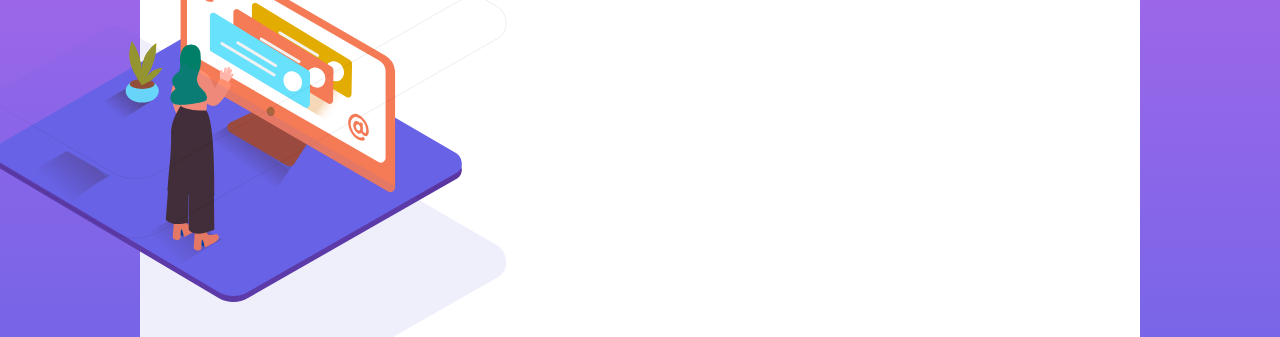
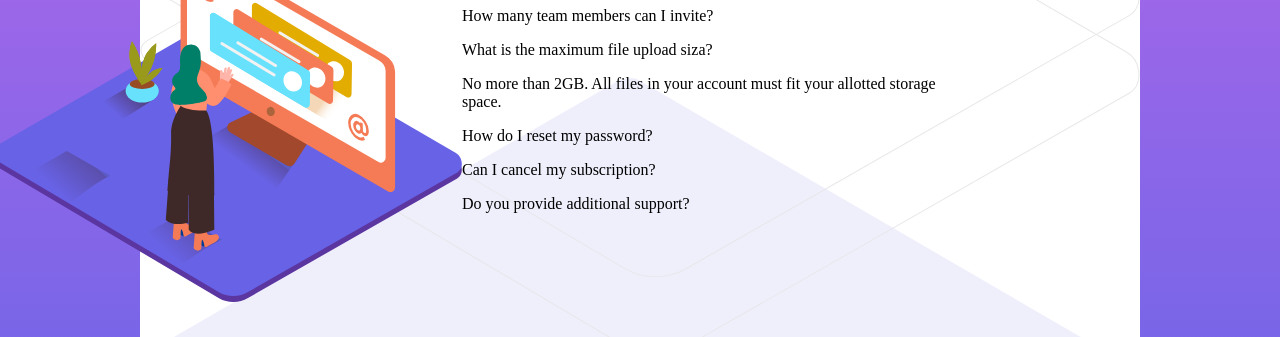
Before and after one commit to nathysanti/Faq-Accordion-card-main, a plain HTML site: page index.html in a window 1280 px wide. Shown: the part 185-522 px from the top of the page. Drawn offline with Linux system fonts and the light colour scheme.

Commit message:
feat: adicionando o conteúdo do FAQ

```diff
--- a/index.html
+++ b/index.html
@@ -1,5 +1,5 @@
 <!DOCTYPE html>
-<html lang="en">
+<html lang="pt-br">
 <head>
     <meta charset="UTF-8">
     <meta http-equiv="X-UA-Compatible" content="IE=edge">
@@ -10,37 +10,36 @@
 <body>
     <script src="./script.js"></script>
     <main class="conteiner">
-        <div>
-            <img src="./images/bg-pattern-desktop.svg" class="pattern">
+        <div class="image">
             <img src="./images/illustration-woman-online-desktop.svg" class="womandesktop">
 
         </div>
         <div class="faq">
             <h1>FAG</h1>
             <div class="faq__question">
-                <p></p>
+                <p>How many team members can I invite?</p>
                 <span><p></p></span>
             </div>
             <div class="faq__question">
-                <p></p>
+                <p>What is the maximum file upload siza?</p>
+                <span><p>No more than 2GB. All files in your account must fit your allotted storage space.</p></span>
+            </div>
+            <div class="faq__question">
+                <p>How do I reset my password?</p>
                 <span><p></p></span>
             </div>
             <div class="faq__question">
-                <p></p>
+                <p>Can I cancel my subscription?</p>
                 <span><p></p></span>
             </div>
             <div class="faq__question">
-                <p></p>
-                <span><p></p></span>
-            </div>
-            <div class="faq__question">
-                <p></p>
+                <p>Do you provide additional support?</p>
                 <span><p></p></span>
             </div>
         </div>
 
 
     </main>
-
+    <script src="./script.js"></script>
 </body>
 </html>
--- a/style.css
+++ b/style.css
@@ -10,16 +10,20 @@ body{
     width: 1000px;
     margin: 7rem auto;
     border-radius: 20px;
+    display: flex;
+    background-image: url(./images/bg-pattern-desktop.svg);
+    background-position: left ;
+    background-repeat: no-repeat;
+    background-size: cover;
 }
-.pattern{
-    height: 750px;
-    margin: left;
-    position: absolute;
-    margin-top: -200px;
-    margin-left: -400px;
-}
+
 .womandesktop{
     height: auto;
     margin: 1rem auto;
     margin-left: -150px;
 }
+.faq{
+    width: 50%;
+    align-items: flex-end;
+    margin: right;
+}
```
